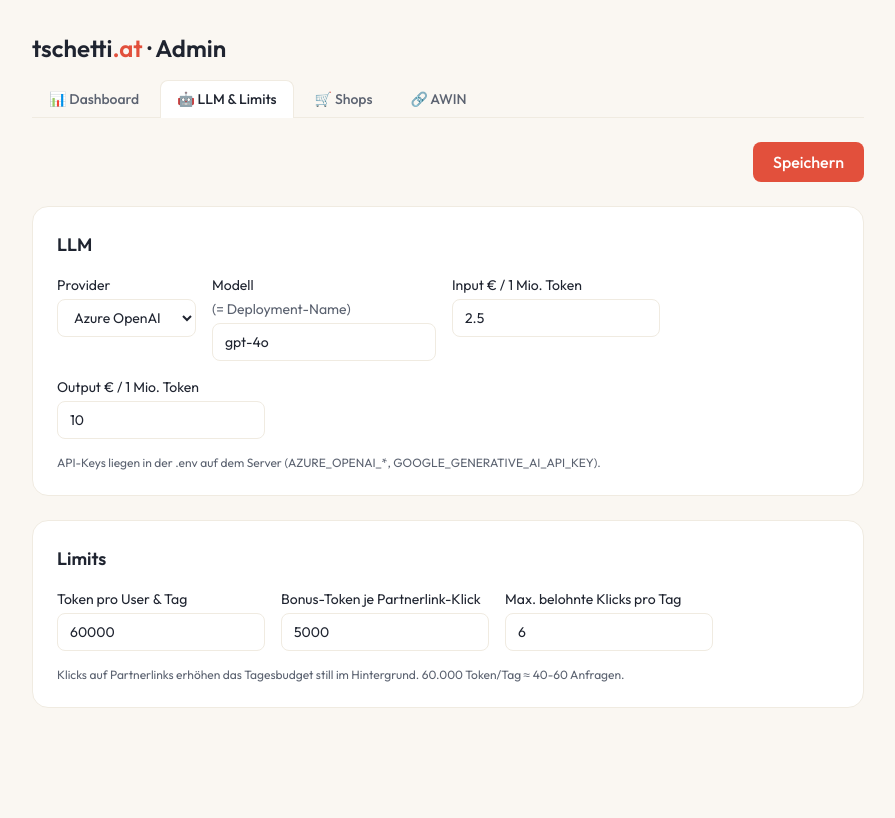
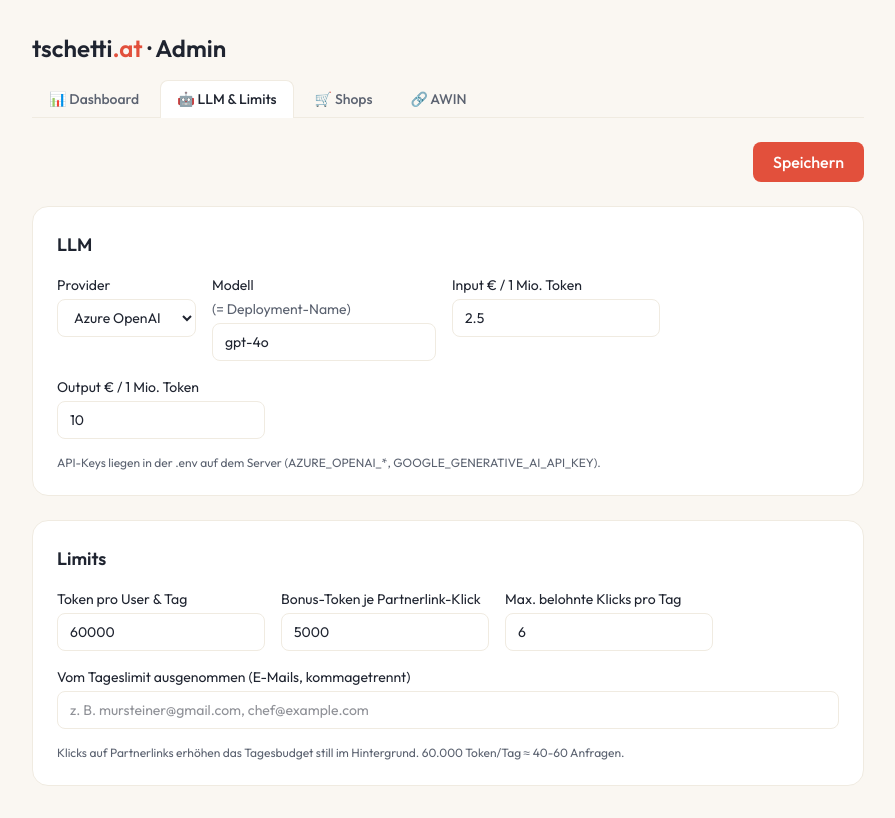
Before and after one commit to marcomurorf/tschettiat, a Next.js app: page /admin/llm in a window 1280 px wide. Shown: the whole page, without its empty margins (192-1087 px from the left). Built offline with nearby package versions, Linux system fonts and the light colour scheme.

Commit message:
Tageslimit-Ausnahmeliste (unlimitedUsers) konfigurierbar im Admin

```diff
--- a/src/app/admin/llm/page.tsx
+++ b/src/app/admin/llm/page.tsx
@@ -175,6 +175,27 @@ export default function LlmPage() {
             />
           </label>
         </div>
+        <label className="flex flex-col gap-1 text-sm">
+          Vom Tageslimit ausgenommen (E-Mails, kommagetrennt)
+          <input
+            type="text"
+            placeholder="z. B. mursteiner@gmail.com, chef@example.com"
+            value={(settings.limits?.unlimitedUsers ?? []).join(", ")}
+            onChange={(e) =>
+              setSettings({
+                ...settings,
+                limits: {
+                  ...settings.limits,
+                  unlimitedUsers: e.target.value
+                    .split(",")
+                    .map((s) => s.trim())
+                    .filter(Boolean),
+                },
+              })
+            }
+            className="border border-cream-dark rounded-lg px-3 py-2 bg-white"
+          />
+        </label>
         <p className="text-xs text-ink-soft">
           Klicks auf Partnerlinks erhöhen das Tagesbudget still im Hintergrund.
           60.000 Token/Tag ≈ 40-60 Anfragen.
--- a/src/app/api/admin/settings/route.ts
+++ b/src/app/api/admin/settings/route.ts
@@ -15,6 +15,10 @@ const settingsSchema = z.object({
       tokensPerDay: z.number().int().min(1000).max(10_000_000),
       clickBonusTokens: z.number().int().min(0).max(1_000_000),
       clickBonusMaxPerDay: z.number().int().min(0).max(1000),
+      unlimitedUsers: z
+        .array(z.string().email().max(200))
+        .max(100)
+        .optional(),
     })
     .default({
       tokensPerDay: 60000,
--- a/src/app/api/chat/route.ts
+++ b/src/app/api/chat/route.ts
@@ -172,8 +172,12 @@ export async function POST(req: Request) {
       : "");
 
   // Tokenbudget pro Tag prüfen, bevor das LLM angeworfen wird.
+  // Nutzer auf der unlimitedUsers-Liste sind vom Limit ausgenommen.
+  const unlimited = (settings.limits?.unlimitedUsers ?? []).some(
+    (u) => u.toLowerCase() === userId.toLowerCase()
+  );
   const tokenLimit = settings.limits?.tokensPerDay ?? 60000;
-  if (await isOverLimit(userId, tokenLimit)) {
+  if (!unlimited && (await isOverLimit(userId, tokenLimit))) {
     return new Response(
       "Tageslimit erreicht – morgen geht's weiter!",
       { status: 429 }
--- a/src/lib/settings.ts
+++ b/src/lib/settings.ts
@@ -35,6 +35,7 @@ export interface Settings {
     tokensPerDay: number; // Tokenbudget pro User und Tag
     clickBonusTokens: number; // Extra-Token je Klick auf einen Partnerlink
     clickBonusMaxPerDay: number; // max. belohnte Klicks pro Tag
+    unlimitedUsers?: string[]; // E-Mail-Adressen ohne Tageslimit
   };
   shops: ShopConfig[];
 }
```
